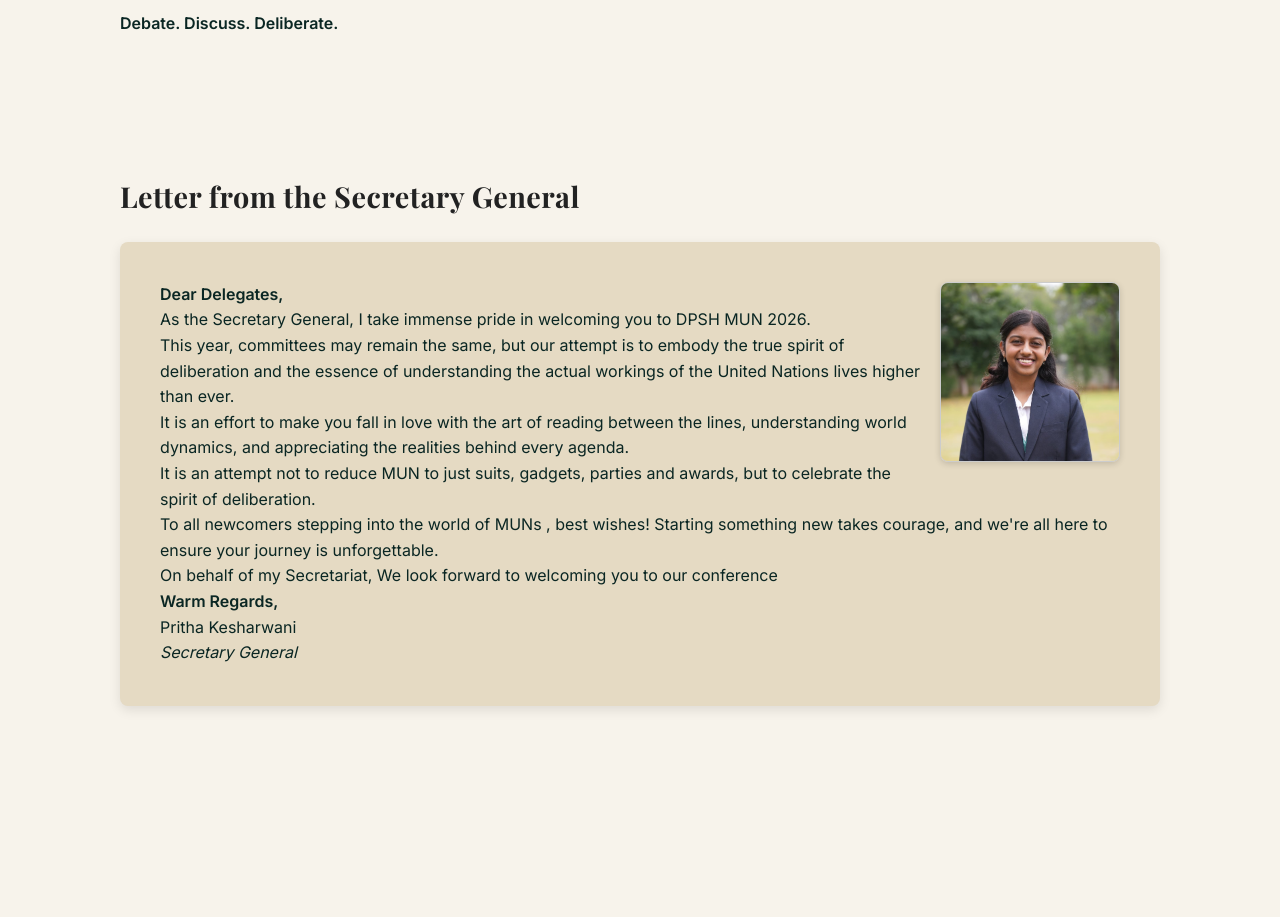
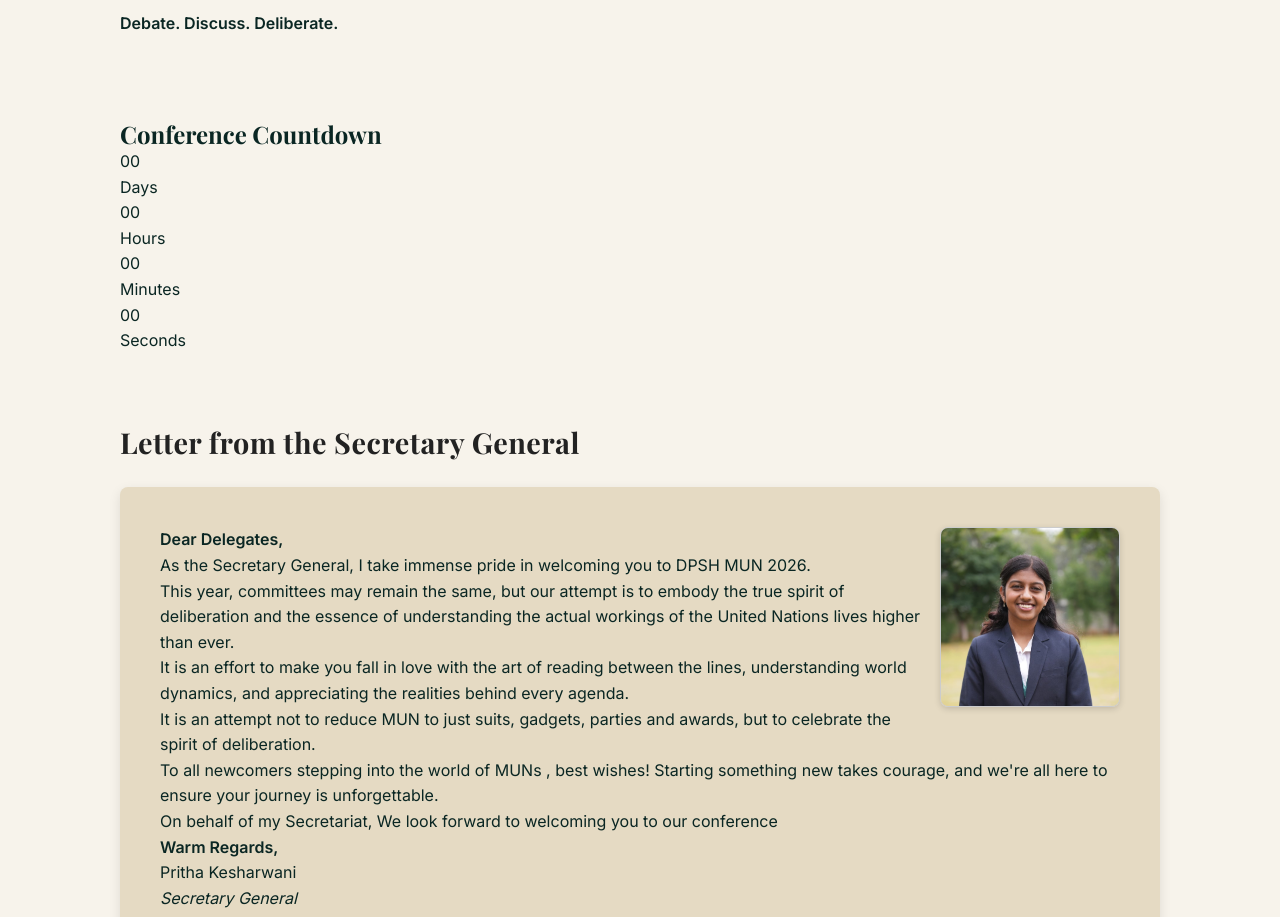
Before and after one commit to m3n0t7/DPSHMUN2026, a website: page index.html in a window 1280 px wide. Shown: the part 1297-2214 px from the top of the page. Before the commit the page ends 2143 px from the top, so only its background shows below. Drawn offline with nearby package versions, Linux system fonts and the light colour scheme.

Commit message:
Add conference countdown section to index.html
Added a countdown section for the conference.

```diff
--- a/index.html
+++ b/index.html
@@ -71,6 +71,18 @@
 </p>
     <p><strong>Debate. Discuss. Deliberate.</strong></p>
     </div>
+
+    <!-- ===== Countdown Banner ===== -->
+<section class="countdown-section">
+  <h2>Conference Countdown</h2>
+  <div id="countdown">
+    <div><span id="days">00</span><p>Days</p></div>
+    <div><span id="hours">00</span><p>Hours</p></div>
+    <div><span id="minutes">00</span><p>Minutes</p></div>
+    <div><span id="seconds">00</span><p>Seconds</p></div>
+  </div>
+</section>
+
 
   <h2 class="secgen-heading">Letter from the Secretary General</h2>
     <div class="secgen-card">
```
